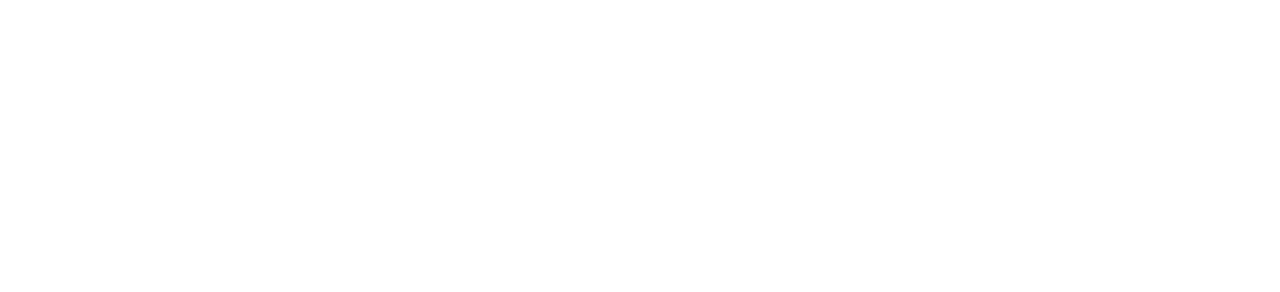
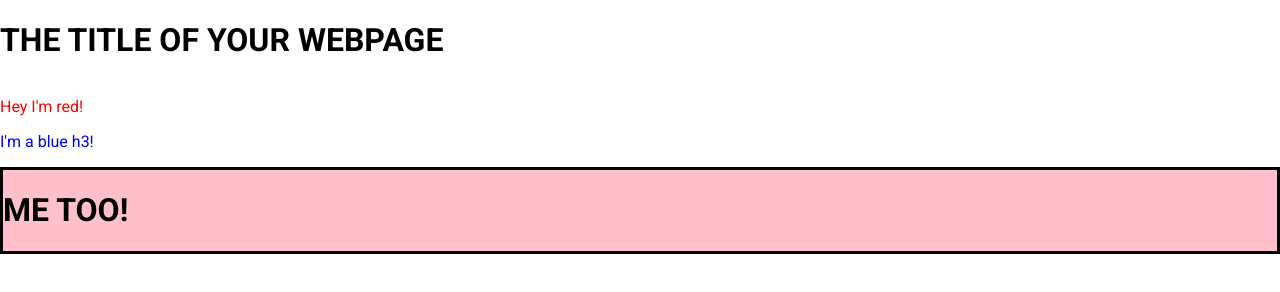
Before and after one commit to xPolydeuces/Odin-Project, a plain HTML site: page Lessons/odin-dom/index.html in a window 1280 px wide. Drawn offline with Linux system fonts and the light colour scheme; files that its build step writes are made by us from their sources.

Commit message:
Finish odin-dom exercise

```diff
--- a/Lessons/odin-dom/index.html
+++ b/Lessons/odin-dom/index.html
@@ -9,6 +9,9 @@
         <title>Document</title>
     </head>
     <body>
-
+		<h1>
+			THE TITLE OF YOUR WEBPAGE
+		</h1>
+		<div id="container"></div>
     </body>
 </html>
--- a/Lessons/odin-dom/script.js
+++ b/Lessons/odin-dom/script.js
@@ -0,0 +1,30 @@
+const container = document.querySelector('#container');
+
+const firstParagraph = document.createElement('p');
+firstParagraph.classList.add('firstParagraph');
+firstParagraph.style.cssText = 'color:red';
+firstParagraph.textContent = 'Hey I\'m red!';
+
+const headingThree = document.createElement('p');
+headingThree.classList.add('headingThree');
+headingThree.style.cssText = 'color:blue';
+headingThree.textContent = 'I\'m a blue h3!';
+
+container.appendChild(firstParagraph);
+container.appendChild(headingThree);
+
+const parentDiv = document.createElement('div');
+parentDiv.classList.add('parentDiv');
+parentDiv.style.cssText = 'border: black solid; background-color: pink;';
+
+const childHeading = document.createElement('h1');
+childHeading.classList.add('childHeading');
+childHeading.textContent = 'I\'m in a div';
+
+const childParagraph = document.createElement('p');
+childHeading.classList.add('childParagraph');
+childHeading.textContent = 'ME TOO!';
+
+parentDiv.appendChild(childHeading);
+parentDiv.appendChild(childParagraph);
+container.appendChild(parentDiv);
```
